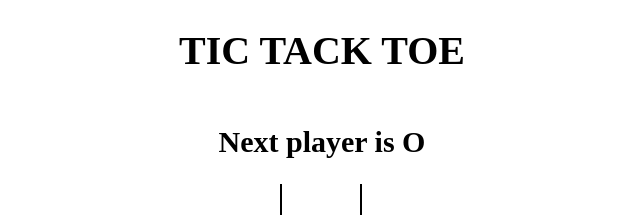
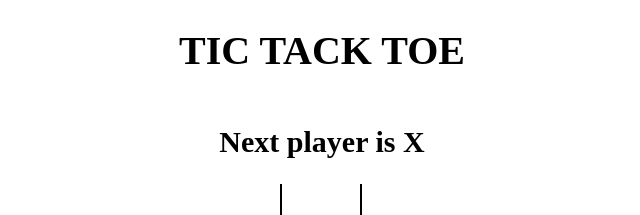
Before and after one commit to AjitPandey-4/tictactoe, a React (Vite) app: page / in a window 1280 px wide. Shown: the top 215 px of the page, without its empty margins (318-958 px from the left). Built offline with nearby package versions, Linux system fonts and the light colour scheme.

Commit message:
transform state to gate history

```diff
--- a/src/App.js
+++ b/src/App.js
@@ -4,34 +4,42 @@ import { calculateWinner } from './helpers';
 import './styles/root.scss';
 
 const App = () => {
-  const [board, setBoard] = useState(Array(9).fill(null));
-  const [isXNext, setIsXNext] = useState(false);
-  const winner = calculateWinner(board);
+  const [history, setHistory] = useState([
+    { board: Array(9).fill(null), isXNext: true },
+  ]);
+  const [currentMove, setCurrentMove] = useState(0);
+  const current = history[currentMove];
+  const winner = calculateWinner(current.board);
+  console.log('history', history);
   const message = winner
     ? `Winner is ${winner}`
-    : `Next player is ${isXNext ? 'X' : 'O'}`;
+    : `Next player is ${current.isXNext ? 'X' : 'O'}`;
   // useState returns array of two elements
   // where the first element is the state itself
   // and the second element is going to be the update function
   const handleSquareClick = position => {
-    if (board[position] || winner) {
+    if (current.board[position] || winner) {
       return;
     }
-    setBoard(prev => {
-      return prev.map((square, pos) => {
+    setHistory(prev => {
+      const last = prev[prev.length - 1];
+
+      const newBoard = last.board.map((square, pos) => {
         if (pos === position) {
-          return isXNext ? 'X' : 'O';
+          return last.isXNext ? 'X' : 'O';
         }
         return square;
       });
+      return prev.concat({ board: newBoard, isXNext: !last.isXNext });
     });
-    setIsXNext(prev => !prev);
+    setCurrentMove(prev => prev + 1);
   };
+
   return (
     <div className="app">
       <h1>TIC TACK TOE</h1>
       <h2>{message}</h2>
-      <Board board={board} handleSquareClick={handleSquareClick} />
+      <Board board={current.board} handleSquareClick={handleSquareClick} />
     </div>
   );
 };
```
